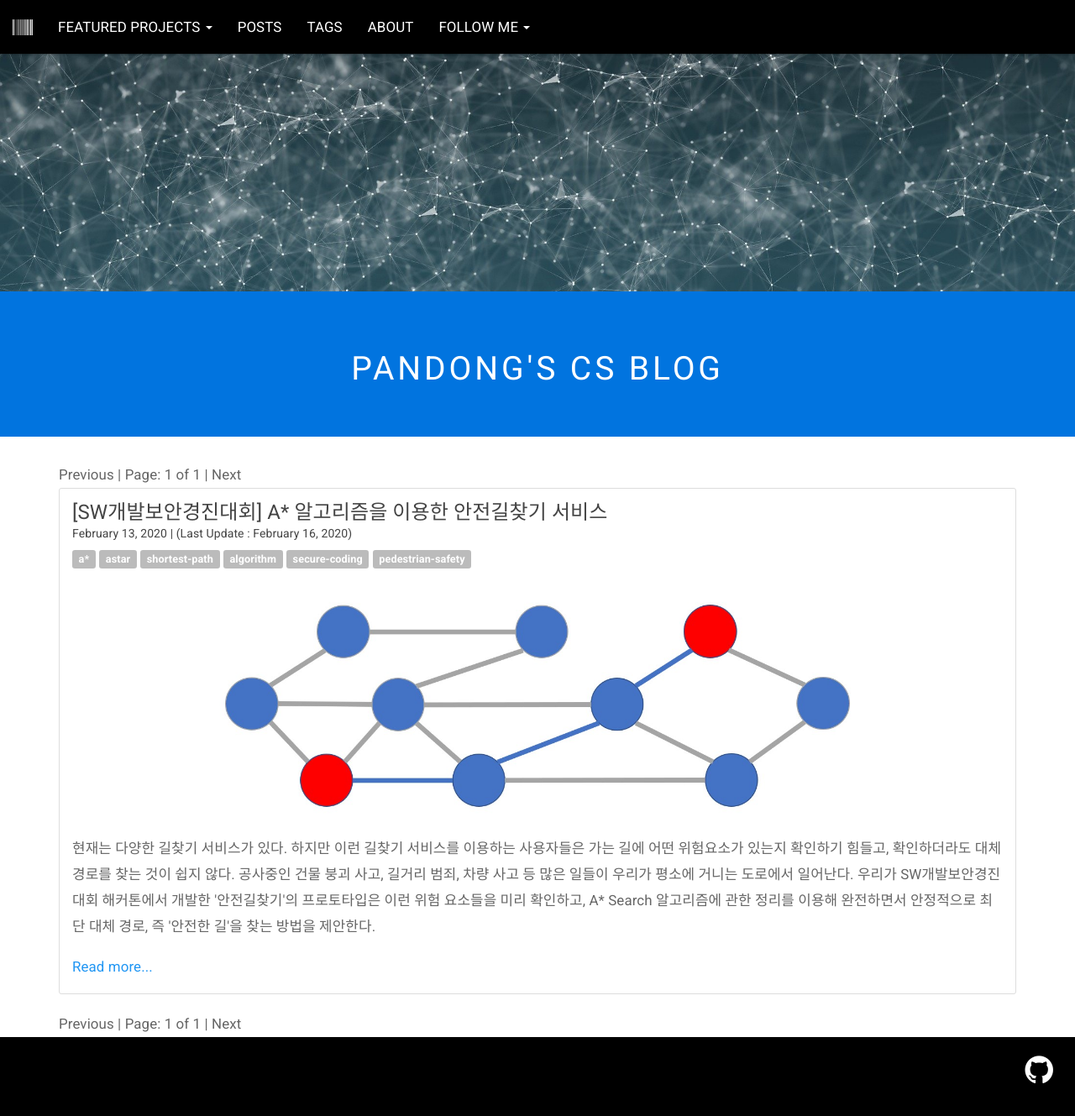
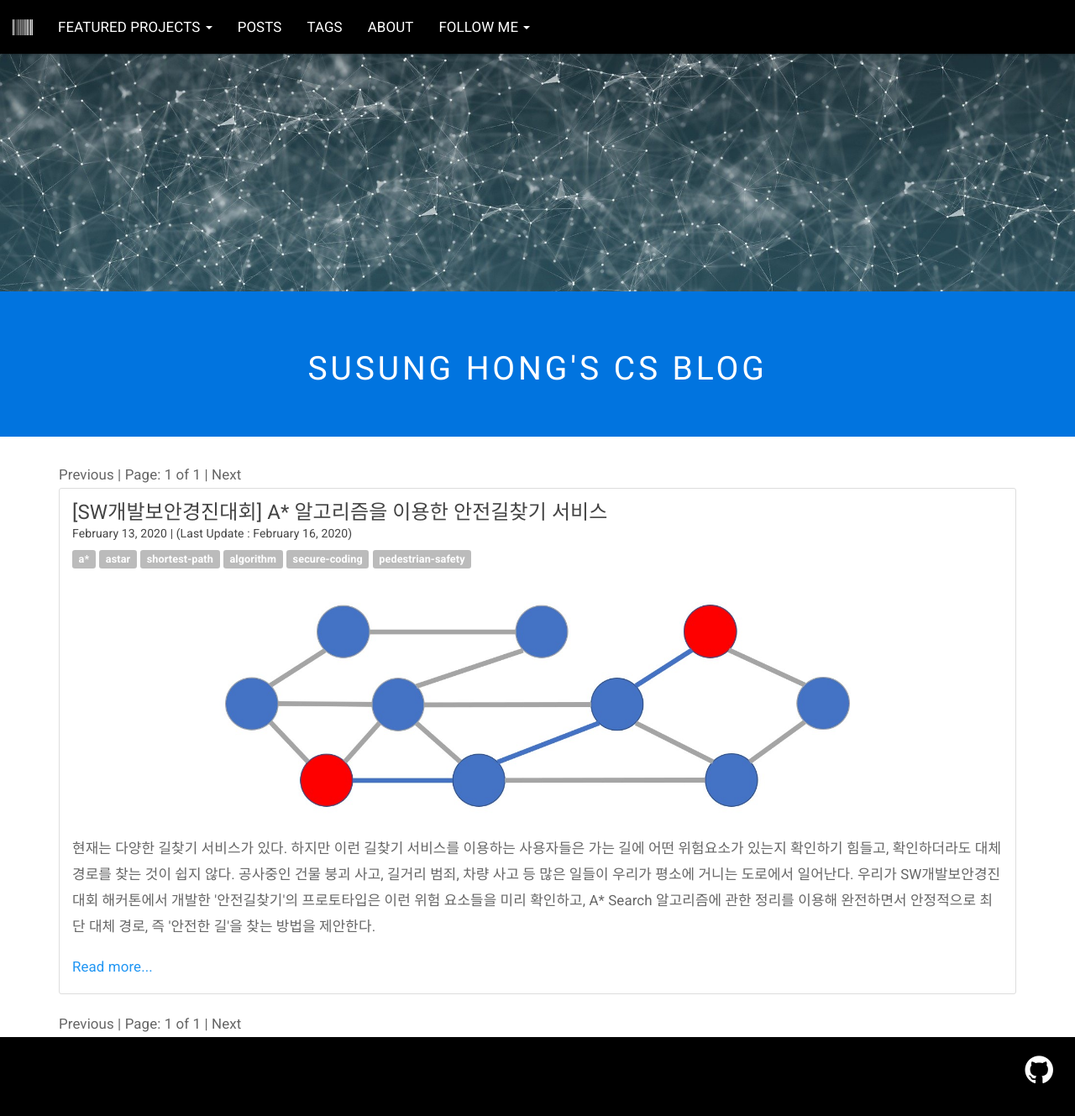
Before and after one commit to PnDong/pndong.github.io, a Jekyll site: the page built from index.html, in a window 1280 px wide and 1339 px high. Shown: the top 1329 px of the window at 84% size. Built offline with Jekyll 4.4.1, drawn with Linux system fonts in a browser that asks for light colours; the list of posts is cut into pages by our own code; comment, search, counter and statistics services are not loaded.

Commit message:
Change title

```diff
--- a/index.html
+++ b/index.html
@@ -1,6 +1,6 @@
 ---
 layout: default
-title: Pandong's CS Blog
+title: Susung Hong's CS Blog
 description: Sharing about Application Development, Integration, Cloud, Big Data and Digital Transformation
 comments: true
 ---
```
